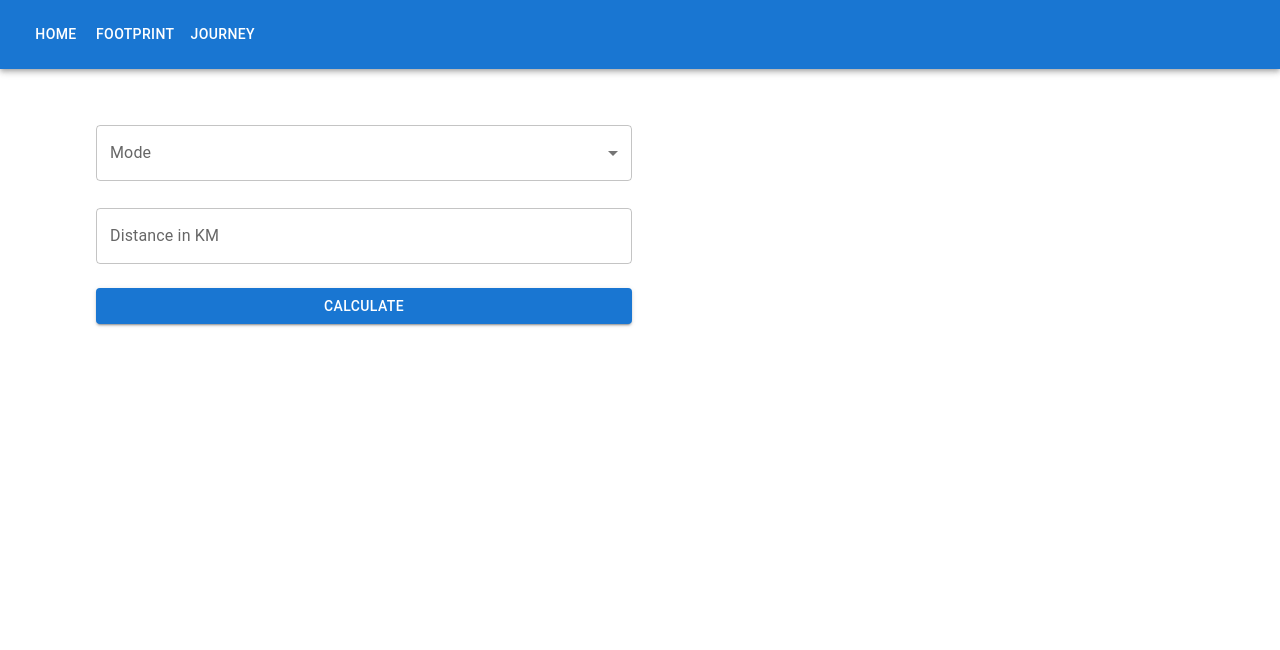
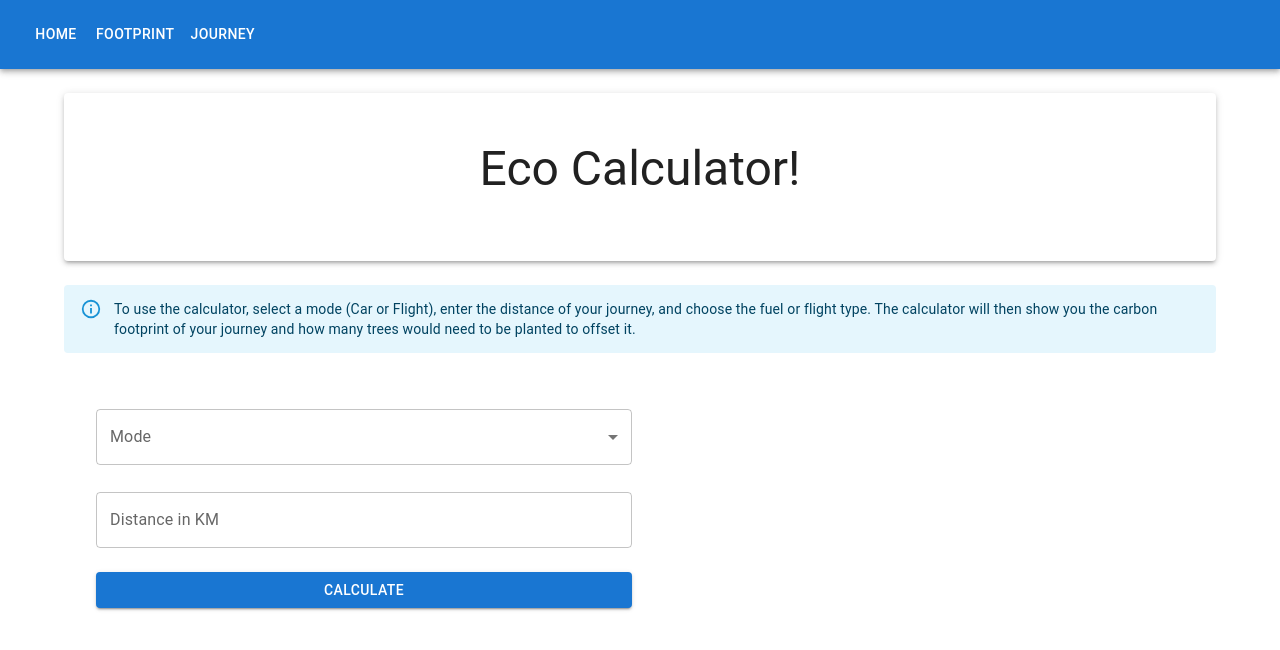
Before and after one commit to f-ssemwanga/eco-tracker, a React (Create React App) app: page /footprint in a window 1280 px wide. Shown: the top 650 px of the page. Built offline with nearby package versions, Linux system fonts and the light colour scheme.

Commit message:
added banner  and alert to the footprint page

```diff
--- a/src/pages/FootPrint.js
+++ b/src/pages/FootPrint.js
@@ -2,6 +2,8 @@ import React, { useState } from "react";
 import axios from "axios";
 import Grid from "@mui/material/Grid";
 import Stack from "@mui/material/Stack";
+import { Banner } from "../components/Banner";
+import Alert from "@mui/material/Alert";
 
 import CarbonForm from "../components/CarbonForm";
 import CarbonResult from "../components/CarbonResult";
@@ -50,6 +52,13 @@ const Footprint = () => {
 
   return (
     <Stack spacing={3}>
+      <Banner title="Eco Calculator!" />
+      <Alert severity="info">
+        To use the calculator, select a mode (Car or Flight), enter the distance
+        of your journey, and choose the fuel or flight type. The calculator will
+        then show you the carbon footprint of your journey and how many trees
+        would need to be planted to offset it.
+      </Alert>
       <Grid container spacing={2}>
         <Grid item xs={12} sm={12} md={6}>
           <CarbonForm onFormSubmit={handleFormSubmit} />
```
